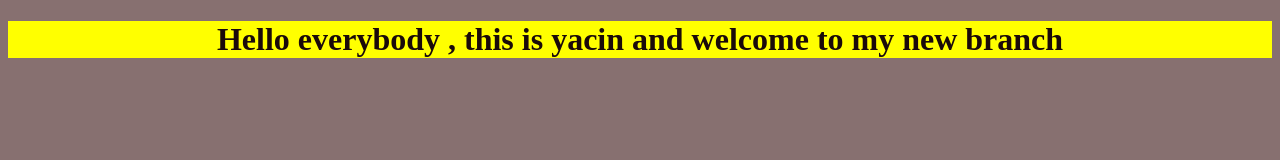
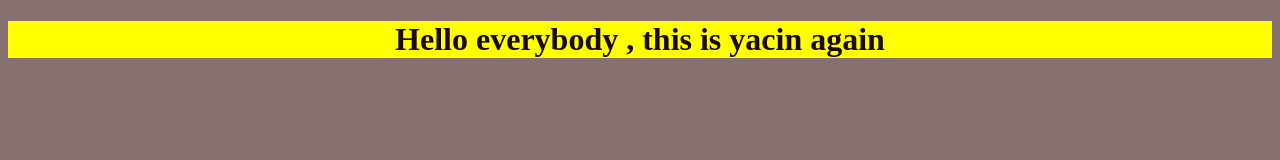
Before and after one commit to yacinELtest/myproject, a plain HTML site: page index.html in a window 1280 px wide. Drawn offline with Linux system fonts and the light colour scheme.

Commit message:
edit a html file

```diff
--- a/index.html
+++ b/index.html
@@ -7,7 +7,7 @@
     <link rel="stylesheet" href="index.css">
 </head>
 <body>
-    <h1 id="clickh1">Hello everybody , this is yacin and welcome to my new branch</h1>
+    <h1 id="clickh1">Hello everybody , this is yacin again</h1>
     <script src="index.js"></script>
 </body>
 </html>
```
